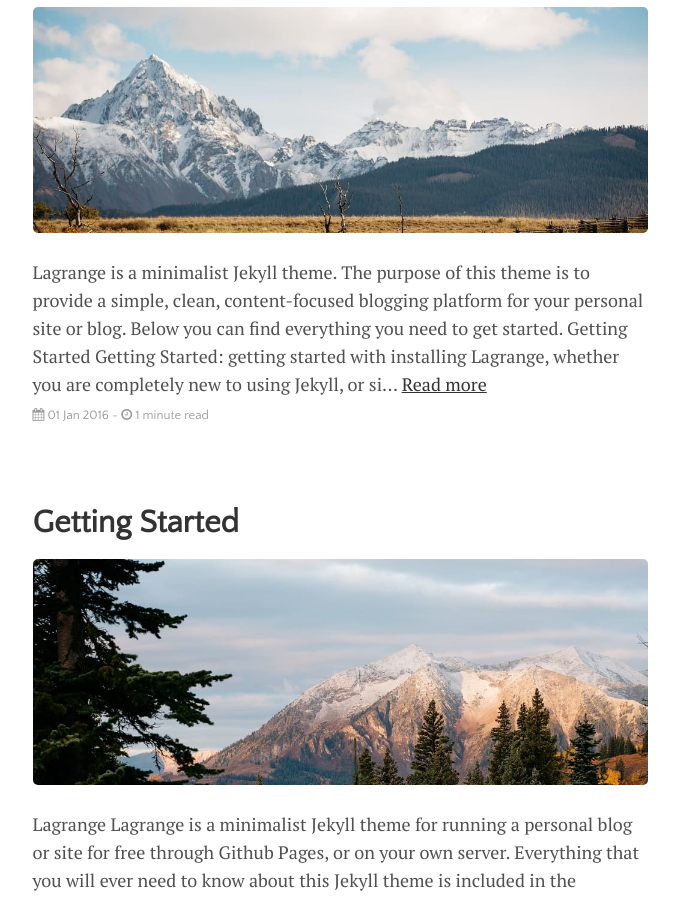
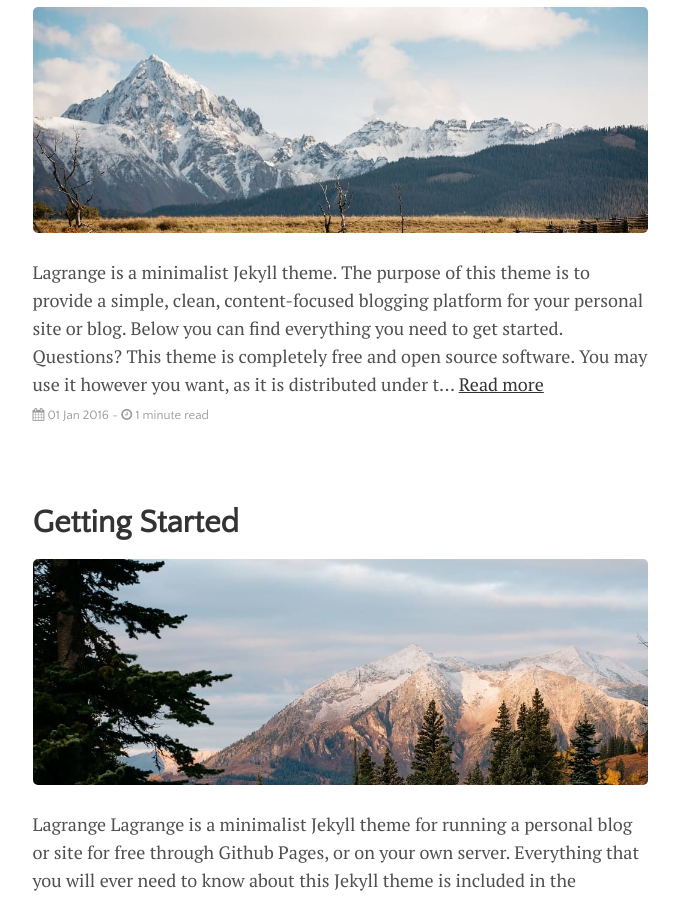
Before and after one commit to seizethecheese/seizethecheese.github.io, a Jekyll site: the page built from index.html, in a window 1280 px wide and 900 px high, scrolled down 749 px. Shown: the whole window, without its empty margins (300-979 px from the left). Built offline with Jekyll 4.4.1, drawn with Linux system fonts in a browser that asks for light colours; the list of posts is cut into pages by our own code.

Commit message:
Update 2016-01-01-welcome-to-lagrange.md

```diff
--- a/_posts/2016-01-01-welcome-to-lagrange.md
+++ b/_posts/2016-01-01-welcome-to-lagrange.md
@@ -8,14 +8,6 @@ image: mountains.jpg
 ---
 
 Lagrange is a minimalist Jekyll theme. The purpose of this theme is to provide a simple, clean, content-focused blogging platform for your personal site or blog. Below you can find everything you need to get started.
-
-## Getting Started
-
-[Getting Started]({{ site.github.url }}{% post_url 2015-10-10-getting-started %}): getting started with installing Lagrange, whether you are completely new to using Jekyll, or simply just migrating to a new Jekyll theme.
-
-## Example Content
-
-[Text and Formatting]({{ site.github.url }}{% post_url 2014-01-01-text-formatting-examples %})
 
 ## Questions?
 
```
